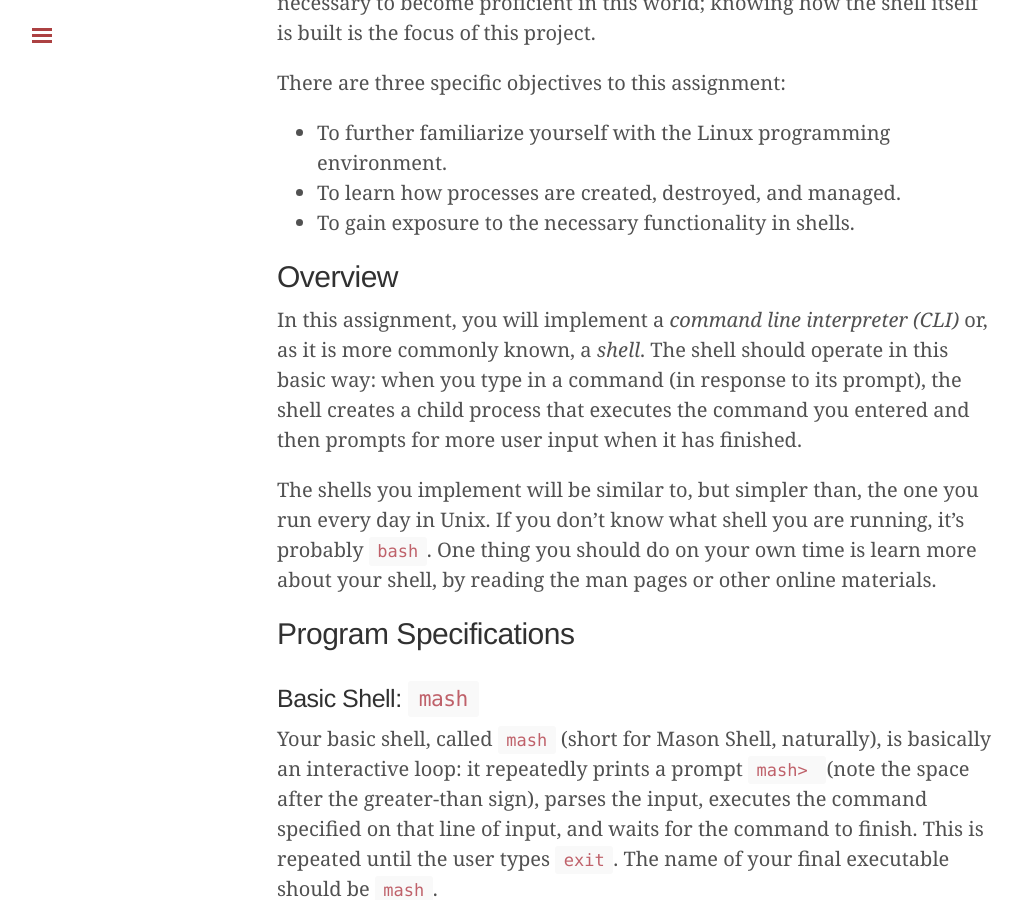
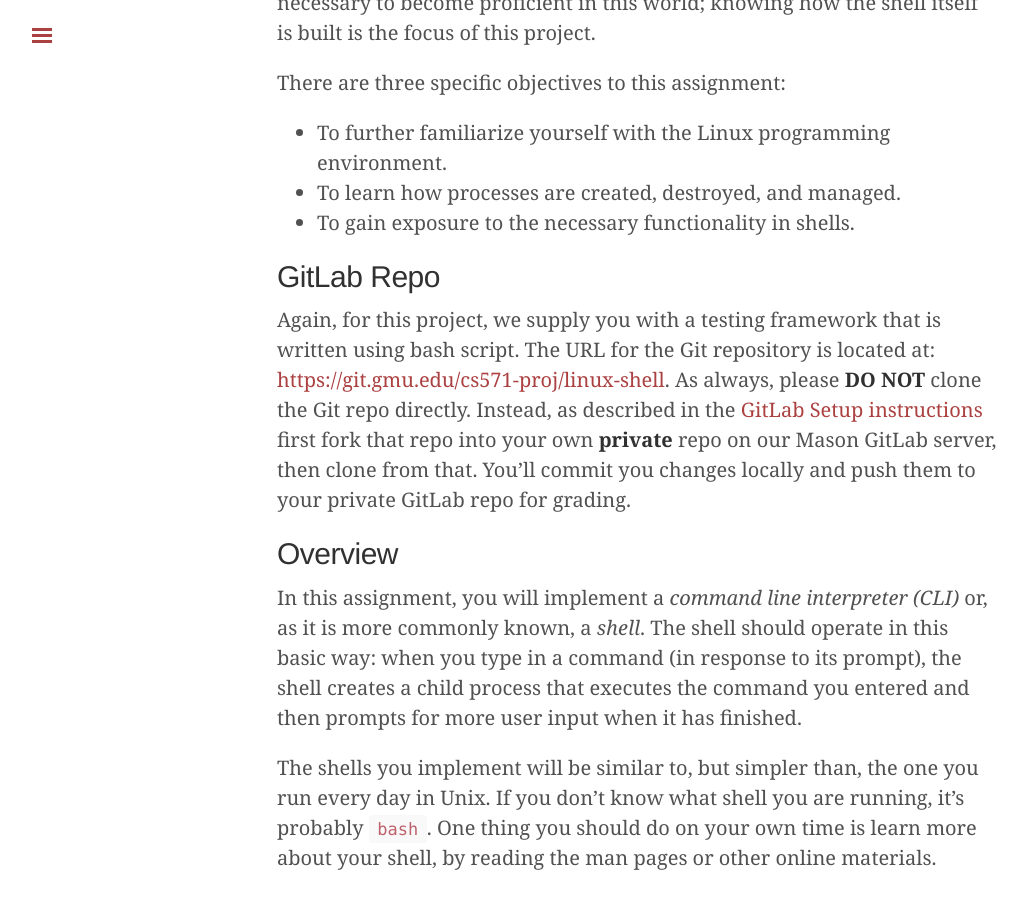
Before and after one commit to tddg/cs571-spring20, a Jekyll site: the page built from proj1a.md, in a window 1280 px wide and 900 px high, scrolled down 452 px. Shown: the whole window, without its empty margins (3-1030 px from the left). Built offline with Jekyll 4.4.1, drawn with Linux system fonts in a browser that asks for light colours; some of the changed text lies outside the part shown.

Commit message:
added proj1a

```diff
--- a/proj1a.md
+++ b/proj1a.md
@@ -21,6 +21,18 @@
 * To further familiarize yourself with the Linux programming environment.
 * To learn how processes are created, destroyed, and managed.
 * To gain exposure to the necessary functionality in shells.
+
+## GitLab Repo
+
+Again, for this project, we supply you with a testing framework that
+is written using bash script. The URL for the Git repository is located
+at: [https://git.gmu.edu/cs571-proj/linux-shell](https://git.gmu.edu/cs571-proj/linux-shell).
+As always, please **DO NOT** clone the Git repo directly. Instead, as
+described in the [GitLab Setup instructions](./gitlab_setup.html)
+first fork that repo into your own **private** repo on our Mason GitLab
+server, then clone from that. You'll commit you changes locally and
+push them to your private GitLab repo for grading.
+
 
 ## Overview
 
@@ -291,6 +303,8 @@
 
 1. You will need to share your **private** repository with our GTA
 Abhishek (his GitLab ID is the same as his Mason Email ID: `aroy6`).
+Make sure to grant Abhishek a role of **"Developer"** or **"Maintainer"**.
+"Guest" role permission does not grant access for some reason.
 
 2. Commit all your changes by typing:
 
```
Also changed, not shown: info.md (+2 -2 lines).
